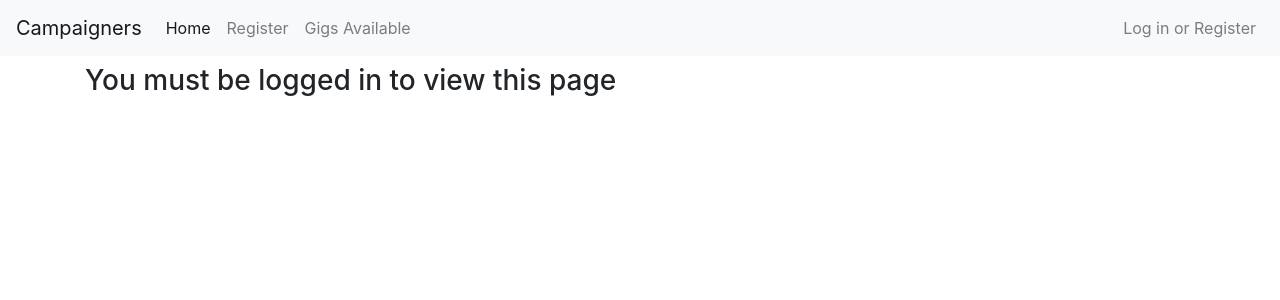
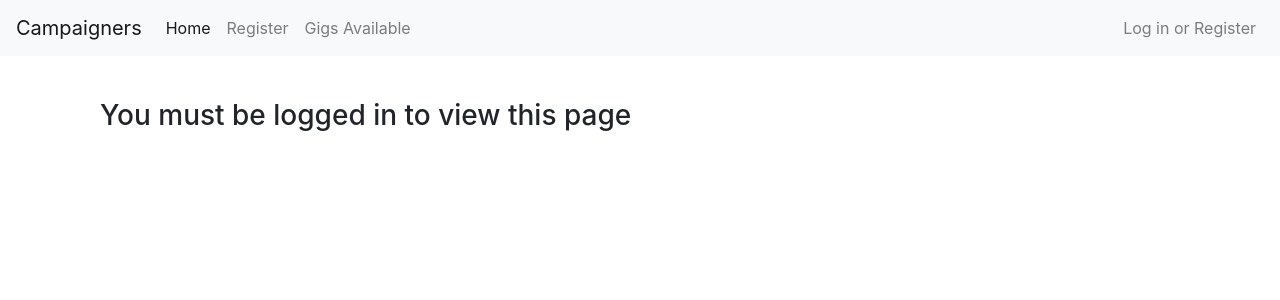
Before and after one commit to quinnmil/campaign, a Django app: template templates/accounts/worker_detail.html in a window 1280 px wide. Shown: the top 300 px of the page. Run offline with Django 3.2, Linux system fonts and the light colour scheme; the template is opened without the code that fills it, so the values that code supplies are empty; some libraries are stand-ins or nearby versions.

Commit message:
improve template formatting and add headers

```diff
--- a/campaign/settings.py
+++ b/campaign/settings.py
@@ -121,4 +121,6 @@ USE_TZ = True
 # Static files (CSS, JavaScript, Images)
 # https://docs.djangoproject.com/en/3.1/howto/static-files/
 
+STATICFILES_DIRS = [os.path.join(BASE_DIR, 'static'), ]
+
 STATIC_URL = '/static/'
--- /dev/null
+++ b/static/css/style.css
@@ -0,0 +1,4 @@
+.header {
+    padding-top: 15px;
+    padding-bottom: 20px;
+}
--- a/templates/accounts/login.html
+++ b/templates/accounts/login.html
@@ -1,7 +1,7 @@
 {% extends 'base.html' %}
 {% block content %}
 <div class="container">
-        <div class="row align-items-center", style="height:50vh">
+    <div class="row align-items-center" , style="height:50vh">
         <div class="col-md-12 align-items-center">
             <div class="row justify-content-center">
                 <div class="col-sm-3 align-self-center">
@@ -19,6 +19,7 @@
     </div>
 </div>
 <div class="row justify-content-center mt-5">
-        <p> Don't have an account? <a href="{% url 'accounts:registerStudent' %}" target="blank"><strong> register here</strong></a></p>
+    <p> Don't have an account? <a href="{% url 'accounts:registerStudent' %}" target="blank"><strong> register
+                here</strong></a></p>
 </div>
 {% endblock content %}
--- a/templates/accounts/worker_detail.html
+++ b/templates/accounts/worker_detail.html
@@ -2,9 +2,14 @@
 
 {% block content %}
 
+<div class="container">
+    <div class="row justify-content-left header">
         <h1>{{ user.username }}</h1>
+    </div>
+    <div class="row align-items-center">
+        <div class="col align-self-center">
             {% if user.is_worker %}
-    {% if user.worker.jobs_in_progress %}
+            {% if user.worker.jobs_in_progress.all %}
             <h3> Current Jobs: </h3>
             <table class="table table-hover">
                 <thead>
@@ -29,17 +34,28 @@
                 </tbody>
             </table>
             {% else %}
-    <h3> You are not working any jobs </h3>
-    {% endif %}
+            <div class="row justify-content-center">
+                <p> Doesn't look like you're working any gigs </p>
+            </div>
+            <div class="row justify-content-center">
+                <a href="{% url 'gigs:jobsList' %}" class="btn btn-outline-primary">Grab Some</a> {% endif %}
+            </div>
             {% else %}
             <h3> You must be logged in to view this page </h3>
             {% endif %}
+        </div>
+    </div>
+</div>
 
 <style>
     td a {
-      display:block;
+        display: block;
         test-decoration: none;
         color: inherit;
     }
 
-{% endblock %}
+
+        {
+    }
+</style>
+{% endblock content %}
--- a/templates/base.html
+++ b/templates/base.html
@@ -1,12 +1,18 @@
 <!DOCTYPE html>
+{% load static %}
 <html>
+
 <head>
-      <link rel="stylesheet" href="https://stackpath.bootstrapcdn.com/bootstrap/4.5.2/css/bootstrap.min.css" integrity="sha384-JcKb8q3iqJ61gNV9KGb8thSsNjpSL0n8PARn9HuZOnIxN0hoP+VmmDGMN5t9UJ0Z" crossorigin="anonymous">
+  <link rel="stylesheet" href="https://stackpath.bootstrapcdn.com/bootstrap/4.5.2/css/bootstrap.min.css"
+    integrity="sha384-JcKb8q3iqJ61gNV9KGb8thSsNjpSL0n8PARn9HuZOnIxN0hoP+VmmDGMN5t9UJ0Z" crossorigin="anonymous">
   <meta name="viewport" content="width=device-width, initial-scale=1.0">
+  <link rel="stylesheet" href="{% static 'css/style.css' %}">
+
 </head>
 <nav class="navbar navbar-expand-lg navbar-light bg-light">
   <a class="navbar-brand" href="#">Campaigners</a>
-      <button class="navbar-toggler" type="button" data-toggle="collapse" data-target="#navbarNav" aria-controls="navbarNav" aria-expanded="false" aria-label="Toggle navigation">
+  <button class="navbar-toggler" type="button" data-toggle="collapse" data-target="#navbarNav" aria-controls="navbarNav"
+    aria-expanded="false" aria-label="Toggle navigation">
     <span class="navbar-toggler-icon"></span>
   </button>
   <div class="collapse navbar-collapse" id="navbarNav">
@@ -38,17 +44,19 @@
   {% block content %}
   {% endblock %}
 </div>
-      </div>
-   </div>
-  </div>
-  </div>
-   <script src="https://code.jquery.com/jquery-3.2.1.slim.min.js" integrity="sha384-KJ3o2DKtIkvYIK3UENzmM7KCkRr/rE9/Qpg6aAZGJwFDMVNA/GpGFF93hXpG5KkN" crossorigin="anonymous"></script>
-   <script src="https://cdnjs.cloudflare.com/ajax/libs/popper.js/1.12.9/umd/popper.min.js" integrity="sha384-ApNbgh9B+Y1QKtv3Rn7W3mgPxhU9K/ScQsAP7hUibX39j7fakFPskvXusvfa0b4Q" crossorigin="anonymous"></script>
-   <script src="https://maxcdn.bootstrapcdn.com/bootstrap/4.0.0/js/bootstrap.min.js" integrity="sha384-JZR6Spejh4U02d8jOt6vLEHfe/JQGiRRSQQxSfFWpi1MquVdAyjUar5+76PVCmYl" crossorigin="anonymous"></script>
+<script src="https://code.jquery.com/jquery-3.2.1.slim.min.js"
+  integrity="sha384-KJ3o2DKtIkvYIK3UENzmM7KCkRr/rE9/Qpg6aAZGJwFDMVNA/GpGFF93hXpG5KkN" crossorigin="anonymous"></script>
+<script src="https://cdnjs.cloudflare.com/ajax/libs/popper.js/1.12.9/umd/popper.min.js"
+  integrity="sha384-ApNbgh9B+Y1QKtv3Rn7W3mgPxhU9K/ScQsAP7hUibX39j7fakFPskvXusvfa0b4Q" crossorigin="anonymous"></script>
+<script src="https://maxcdn.bootstrapcdn.com/bootstrap/4.0.0/js/bootstrap.min.js"
+  integrity="sha384-JZR6Spejh4U02d8jOt6vLEHfe/JQGiRRSQQxSfFWpi1MquVdAyjUar5+76PVCmYl" crossorigin="anonymous"></script>
+
 </html>
 
 <style>
-    body,html,content {
-      height:100%
+  body,
+  html,
+  content {
+    height: 100%
   }
 </style>
--- a/templates/register_student.html
+++ b/templates/register_student.html
@@ -1,7 +1,10 @@
 {% extends 'base.html' %}
 
 {% block content %}
-<h2> Campaign App Sign up </h2>
+<div class="container">
+    <div class="row justify-content-center header">
+        <h1> Become an Operator </h1>
+    </div>
     <form method="post" action="{% url 'accounts:registerStudent' %}">
         {% csrf_token %}
         {% for field in form %}
@@ -19,5 +22,6 @@
         <button class="btn btn-primary" type="submit">Sign up</button>
         </p>
     </form>
+</div>
 
 {% endblock %}
```
Also changed, not shown: templates/gigs/job_detail.html (+5 -2 lines), templates/gigs/job_list.html (indentation only). Lines whose indentation alone changed are shown as unchanged.
